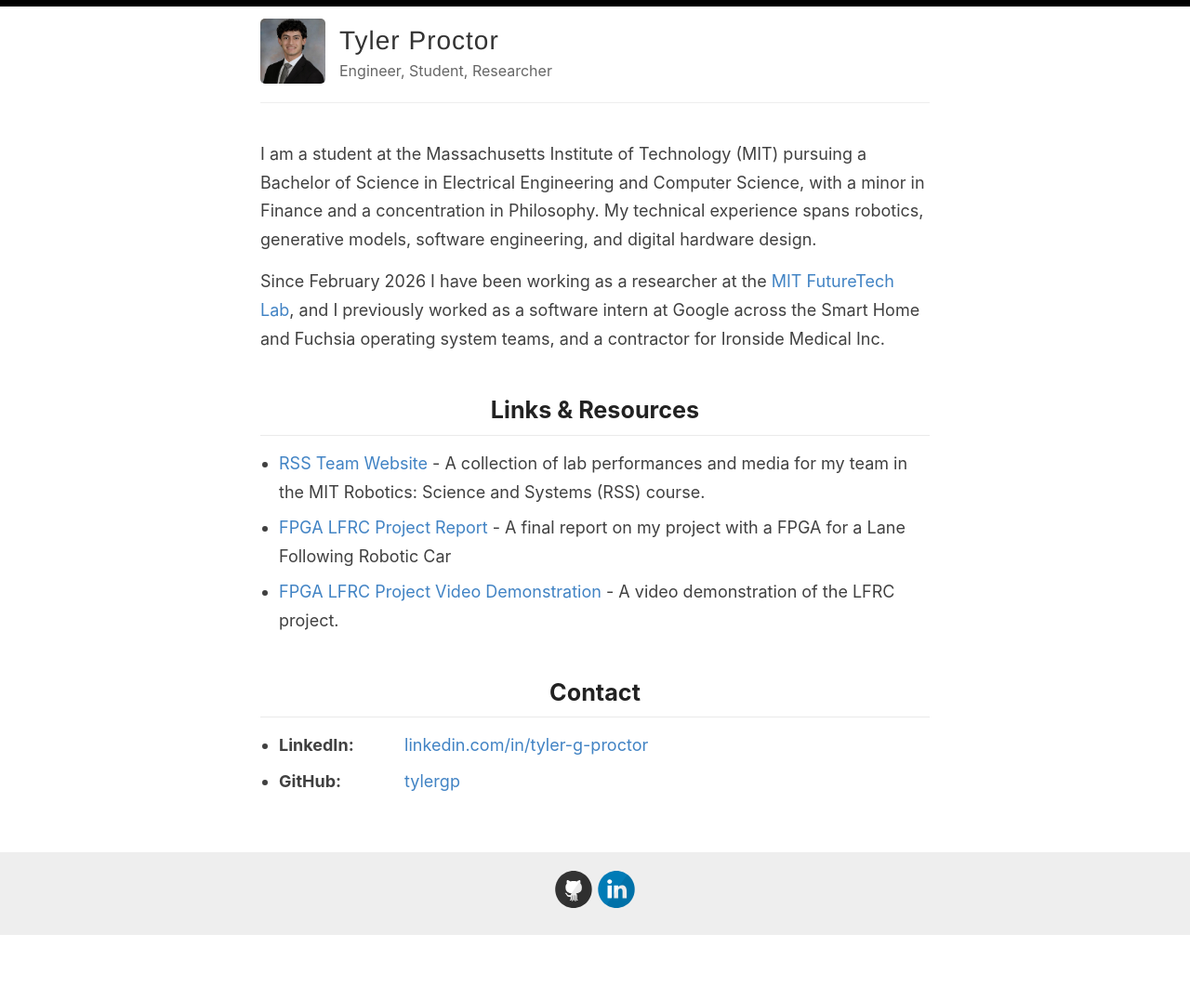
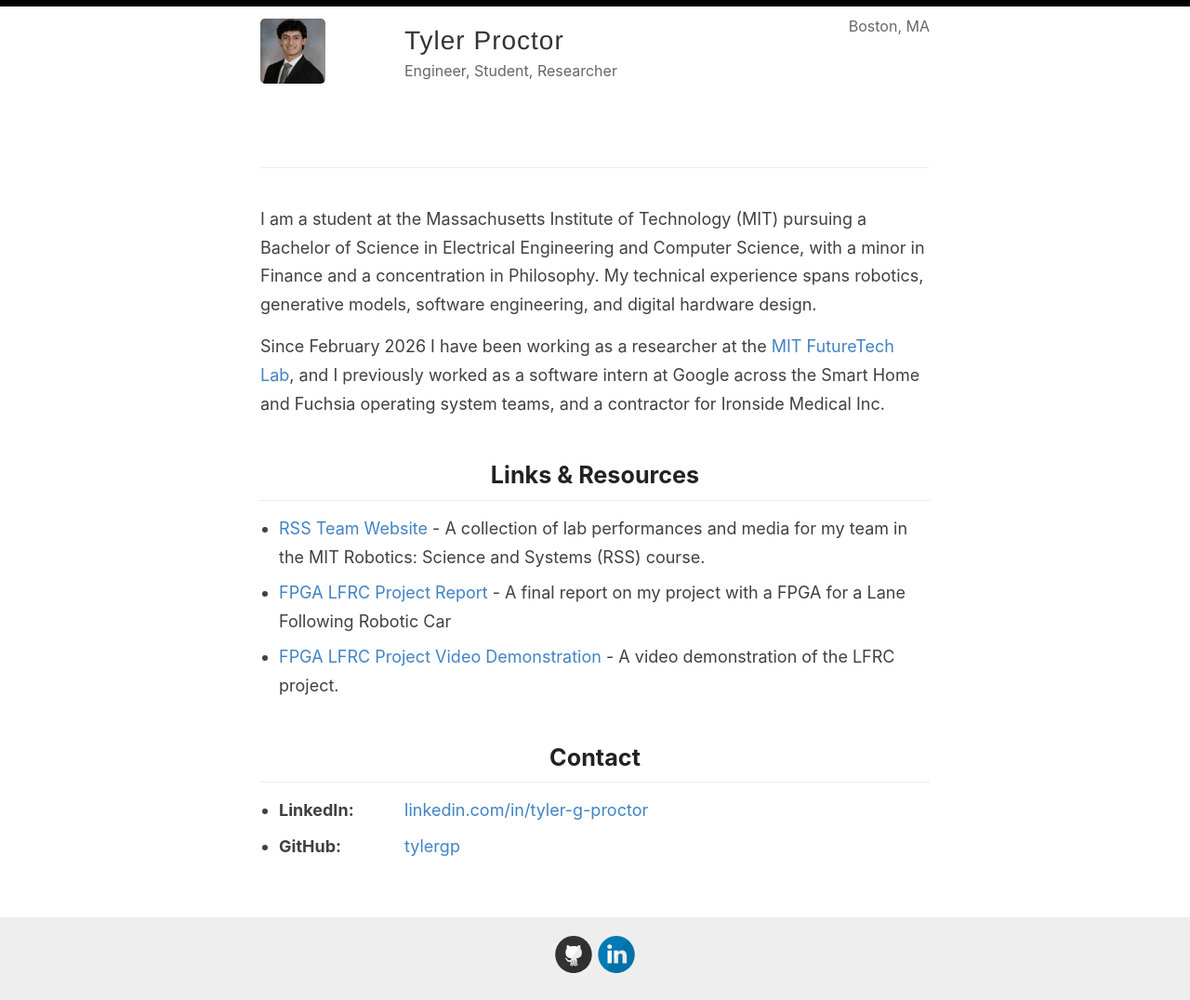
Before and after one commit to tylergp/tylergp.github.io, a Jekyll site: the page built from index.html, in a window 1280 px wide. Shown: the whole page at 93% size. Built offline with Jekyll 4.4.1, drawn with Linux system fonts in a browser that asks for light colours; the list of posts is cut into pages by our own code; before the commit the page ends 1006 px from its top, so only the background shows below that.

Commit message:
Changed header

```diff
--- a/_layouts/default.html
+++ b/_layouts/default.html
@@ -10,7 +10,7 @@
     <link rel="canonical" href="{{ site.url }}{{ page.url }}" />
 
     <meta name="theme-color" content="#000000">
-    <link rel="icon" type="image/png" sizes="512x512" href="">
+    <link rel="icon" type="image/png" sizes="32x32">
     {% include analytics_head.html %}
   </head>
 
@@ -23,8 +23,12 @@
             <a href="{{ site.baseurl }}/" class="site-avatar"><img src="{{ site.baseurl }}{{ site.avatar }}" alt="{{ site.title }}" /></a>
 
             <div class="site-info">
-              <h1 class="site-name"><a href="{{ site.baseurl }}/">{{ site.name }}</a></h1>
+              <h1 class="site-name">{{ site.name }}</h1>
               <p class="site-description">{{ site.description }}</p>
+            </div>
+
+            <div class="site-location">
+              <p class="site-description">Boston, MA</p>
             </div>
 
             <!-- <nav>
--- a/assets/style.scss
+++ b/assets/style.scss
@@ -279,8 +279,8 @@
 
 .site-avatar {
   float: left;
-  width: 70px;
-  height: 70px;
+  width: 140px;
+  height: 140px;
   margin-right: 15px;
 
   @include mobile {
@@ -299,6 +299,16 @@
 
 .site-info {
   float: left;
+
+  @include mobile {
+    float: none;
+    display: block;
+    margin: 0 auto;
+  }
+}
+
+.site-location {
+  float: right;
 
   @include mobile {
     float: none;
```
